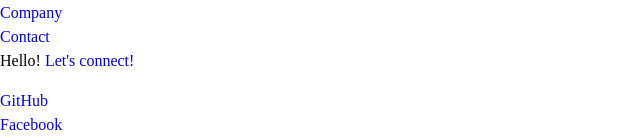
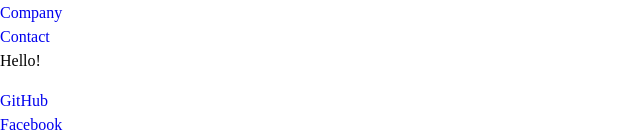
Before and after one commit to iuliancristiangrigorita/envezy.com, a plain HTML site: page index.html in a window 1280 px wide. Shown: the part 153-292 px from the top of the page, without its empty margins (0-640 px from the left). Drawn offline with Linux system fonts and the light colour scheme.

Commit message:
Update index page

```diff
--- a/index.html
+++ b/index.html
@@ -37,7 +37,7 @@
                 <div class="container">
                     <div class="wrapper">
                         <div>
-                            <p><span>Hello!</span> <a href="contact.html">Let's connect!</a></p>
+                            <p>Hello!</p>
                         </div>
                     </div>
                 </div>
```
